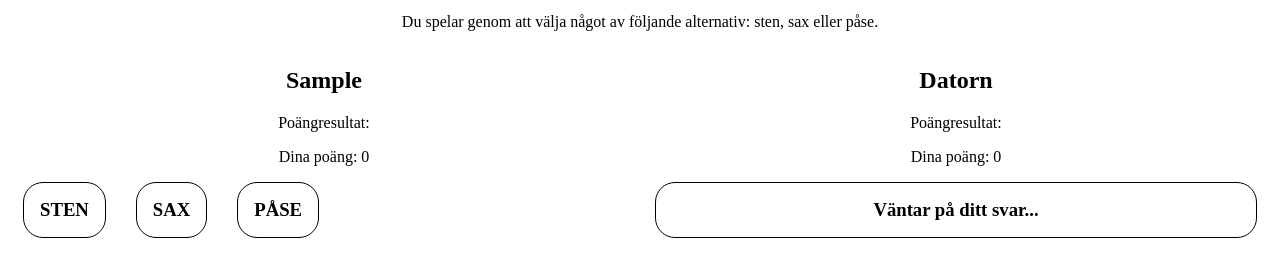
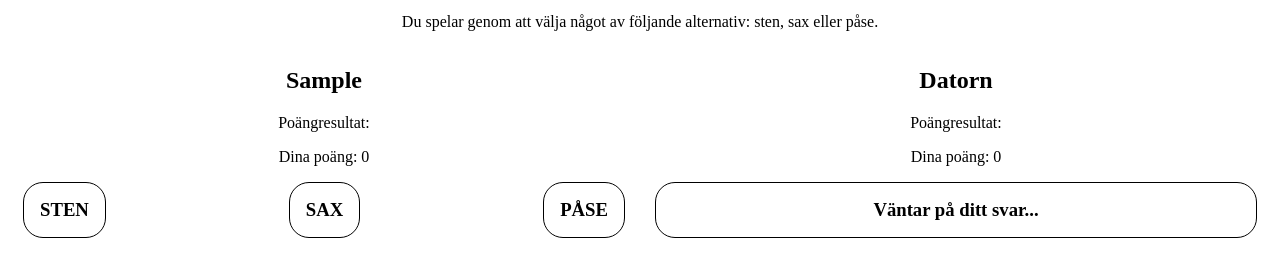
Before and after one commit to Amandaanderssn/fe23-js1.mp2-amanda-andersson, a plain HTML site: page index.html in a window 1280 px wide. Both pictures are taken after typing "Sample" into the empty fields and a click on the button "Börja spela!". Shown: the part 101-378 px from the top of the page. Drawn offline with Linux system fonts and the light colour scheme.

Commit message:
Update
för knapparna till sten, sax eller påse

```diff
--- a/style.css
+++ b/style.css
@@ -36,13 +36,11 @@ h1 {
 }
 
 .fitcontent {
-  width: fit-content;
   display: flex;
-  flex-direction: row;
-  align-items: center;
+  justify-content: space-between;
 }
 
-.fitcontent:hover {
+.fitcontent h3:hover {
   cursor: pointer;
 }
 
```
